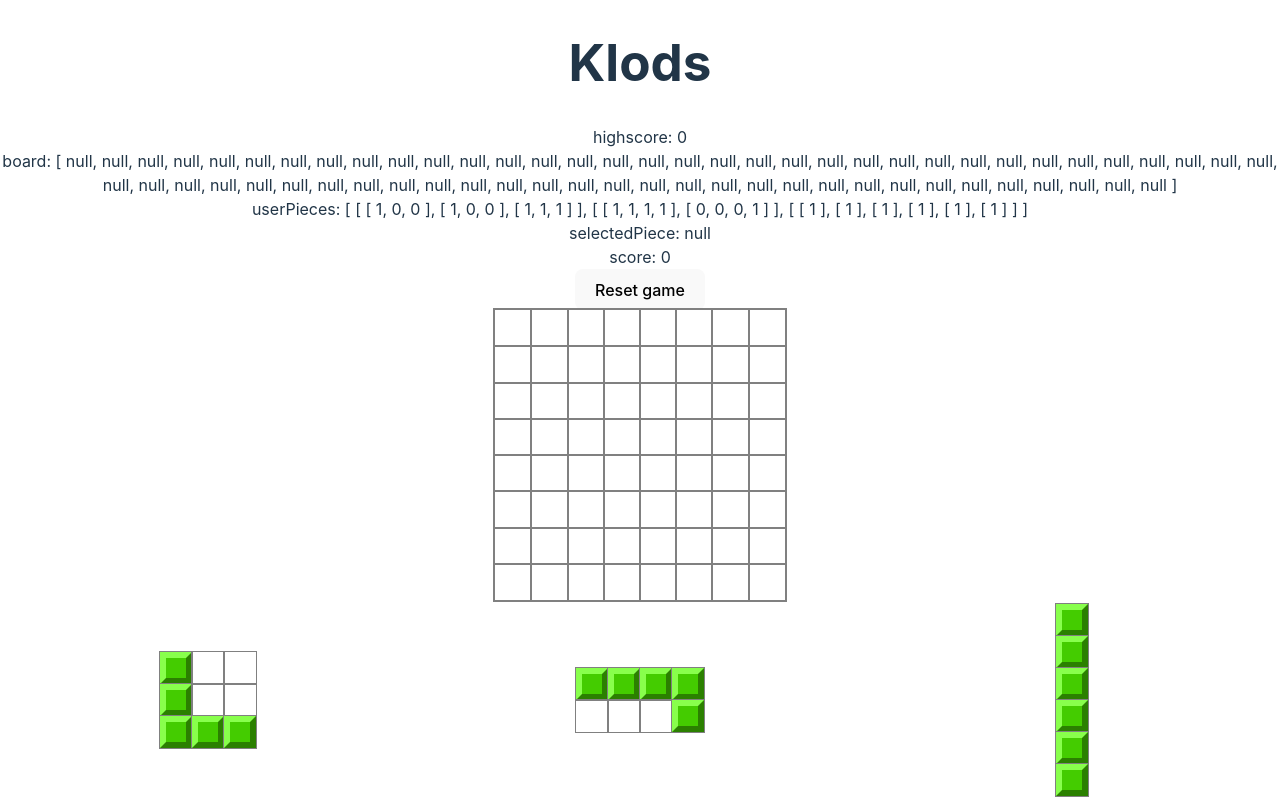
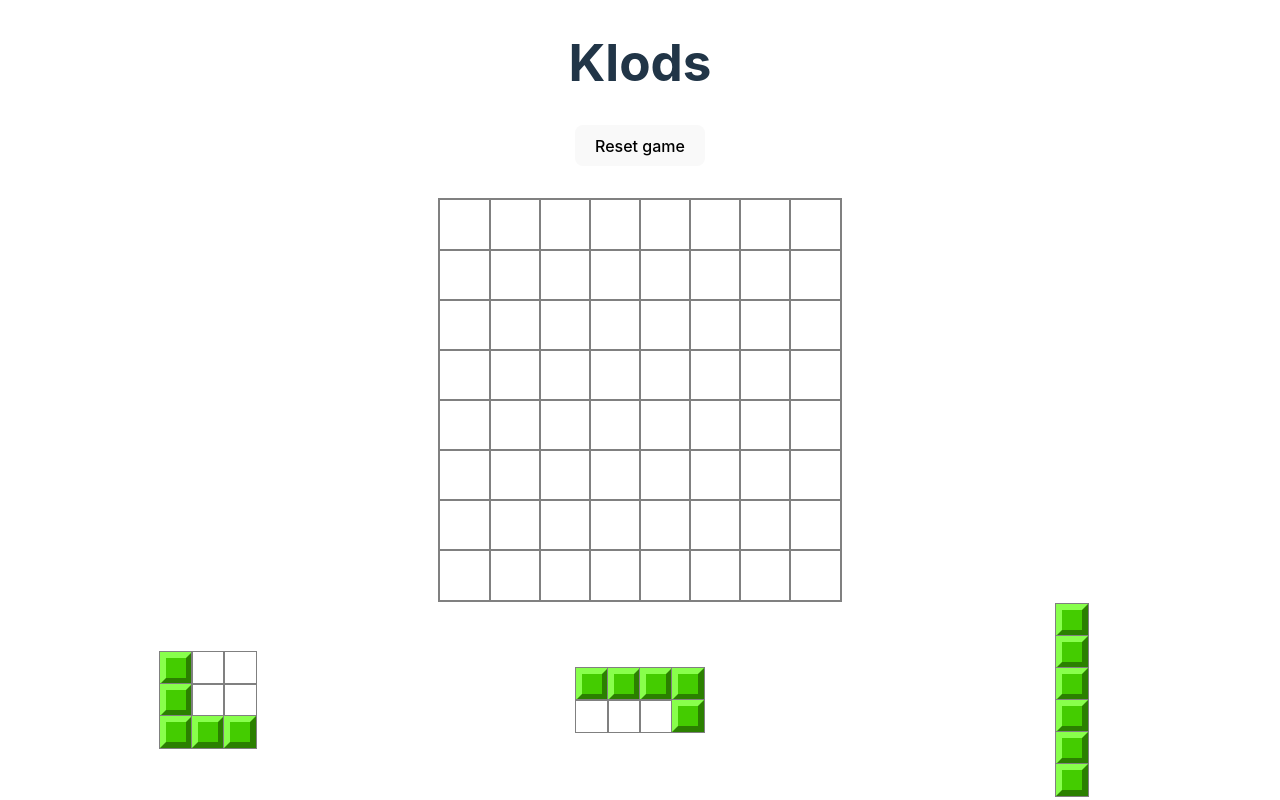
Before and after one commit to joglr/klods, a React (Vite) app: page / in a window 1280 px wide. Built offline with nearby package versions, Linux system fonts and the light colour scheme.

Commit message:
Hide debug info

```diff
--- a/src/App.tsx
+++ b/src/App.tsx
@@ -36,9 +36,9 @@ export default function App() {
         <h1>Klods</h1>
         {/* <div>Score: {state.score}</div>
         <div>High Score: {state.highscore}</div> */}
-        {Object.entries(state).map(([key, value]) => (
+        {/* {Object.entries(state).map(([key, value]) => (
           <div key={key}>{key}: {JSON.stringify(value, null, 2) }</div>
-        ))}
+        ))} */}
         <div>{state.selectedPiece?.location.join(",")}</div>
         <button onClick={resetGame}>Reset game</button>
       </header>
```
